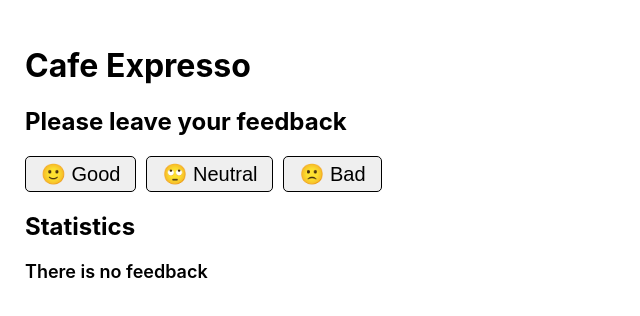
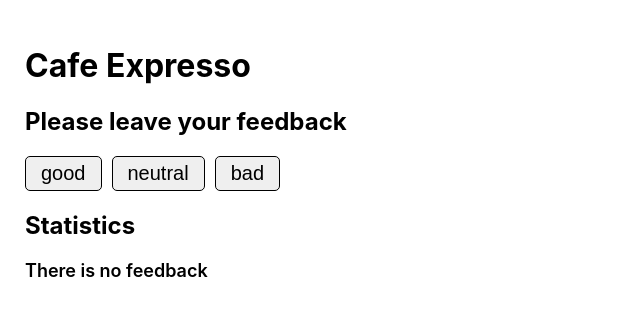
Before and after one commit to dvolodko/goit-react-hw-04-feedback, a React (Create React App) app: page / in a window 1280 px wide. Shown: the top 316 px of the page, without its empty margins (0-640 px from the left). Built offline with nearby package versions, Linux system fonts and the light colour scheme.

Commit message:
small fixes

```diff
--- a/src/components/App.jsx
+++ b/src/components/App.jsx
@@ -12,10 +12,9 @@ export class App extends Component {
     bad: 0,
   };
 
-  onLeaveFeedback = event => {
-    const value = event.currentTarget.dataset.value;
+  onLeaveFeedback = option => {
     this.setState(prevState => ({
-      [value]: prevState[value] + 1,
+      [option]: prevState[option] + 1,
     }));
   };
 
@@ -34,7 +33,7 @@ export class App extends Component {
         <h1>Cafe Expresso</h1>
         <Section title={'Please leave your feedback'}>
           <FeedbackOptions
-            options={['Good', 'Neutral', 'Bad']}
+            options={Object.keys(this.state)}
             onLeaveFeedback={this.onLeaveFeedback}
           />
         </Section>
--- a/src/components/FeedbackOptions/FeedbackOptions.jsx
+++ b/src/components/FeedbackOptions/FeedbackOptions.jsx
@@ -5,19 +5,16 @@ import { FeedbackButton } from './FeedbackOptions.styled';
 export const FeedbackOptions = ({ options, onLeaveFeedback }) => {
   return (
     <>
-      <FeedbackButton type="button" data-value="good" onClick={onLeaveFeedback}>
-        &#128578; {options[0]}
-      </FeedbackButton>
-      <FeedbackButton
-        type="button"
-        data-value="neutral"
-        onClick={onLeaveFeedback}
-      >
-        &#128580; {options[1]}
-      </FeedbackButton>
-      <FeedbackButton type="button" data-value="bad" onClick={onLeaveFeedback}>
-        &#128577; {options[2]}
-      </FeedbackButton>
+      {options.map(option => (
+        <FeedbackButton
+          key={option}
+          type="button"
+          data-value={option}
+          onClick={() => onLeaveFeedback(option)}
+        >
+          {option}
+        </FeedbackButton>
+      ))}
     </>
   );
 };
```
